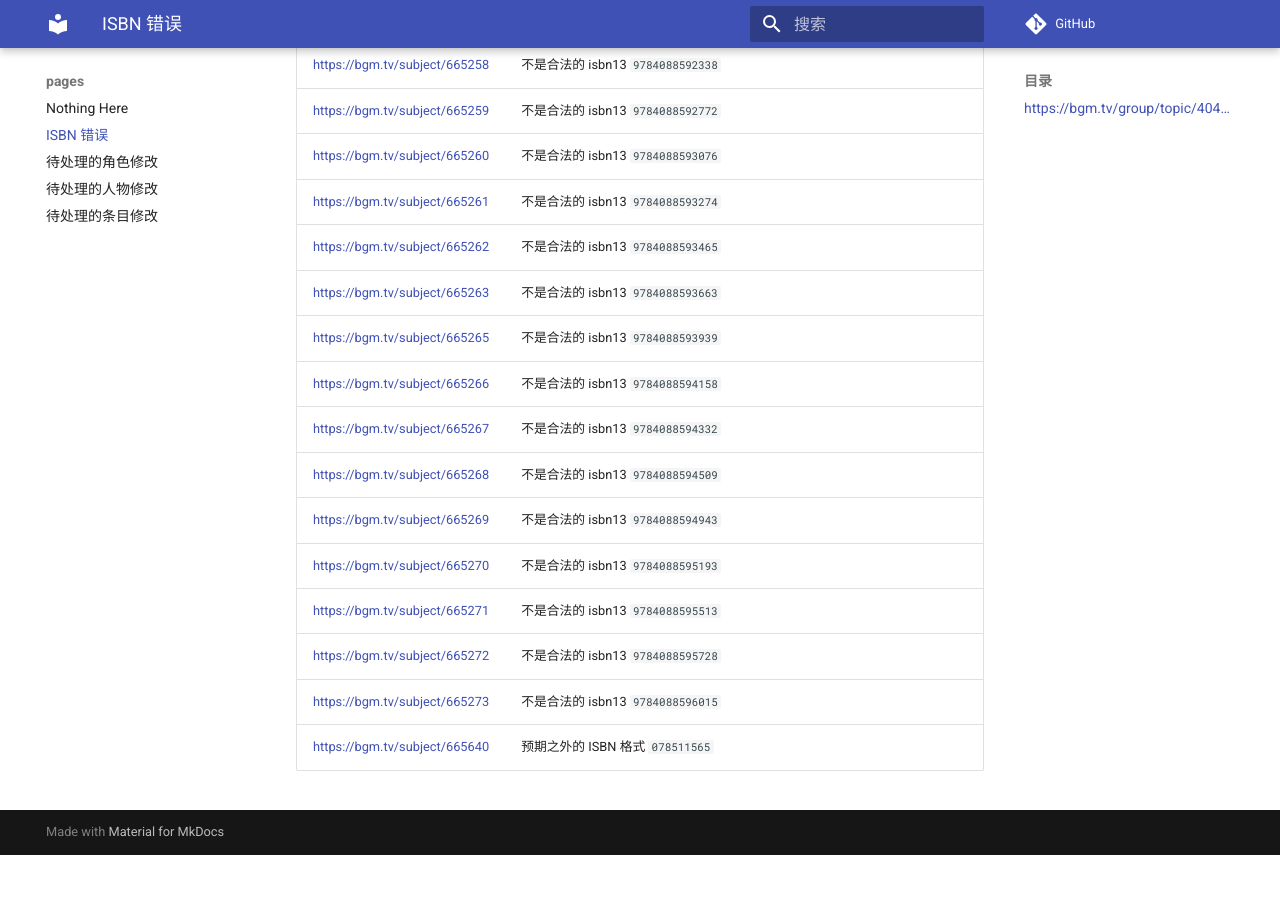
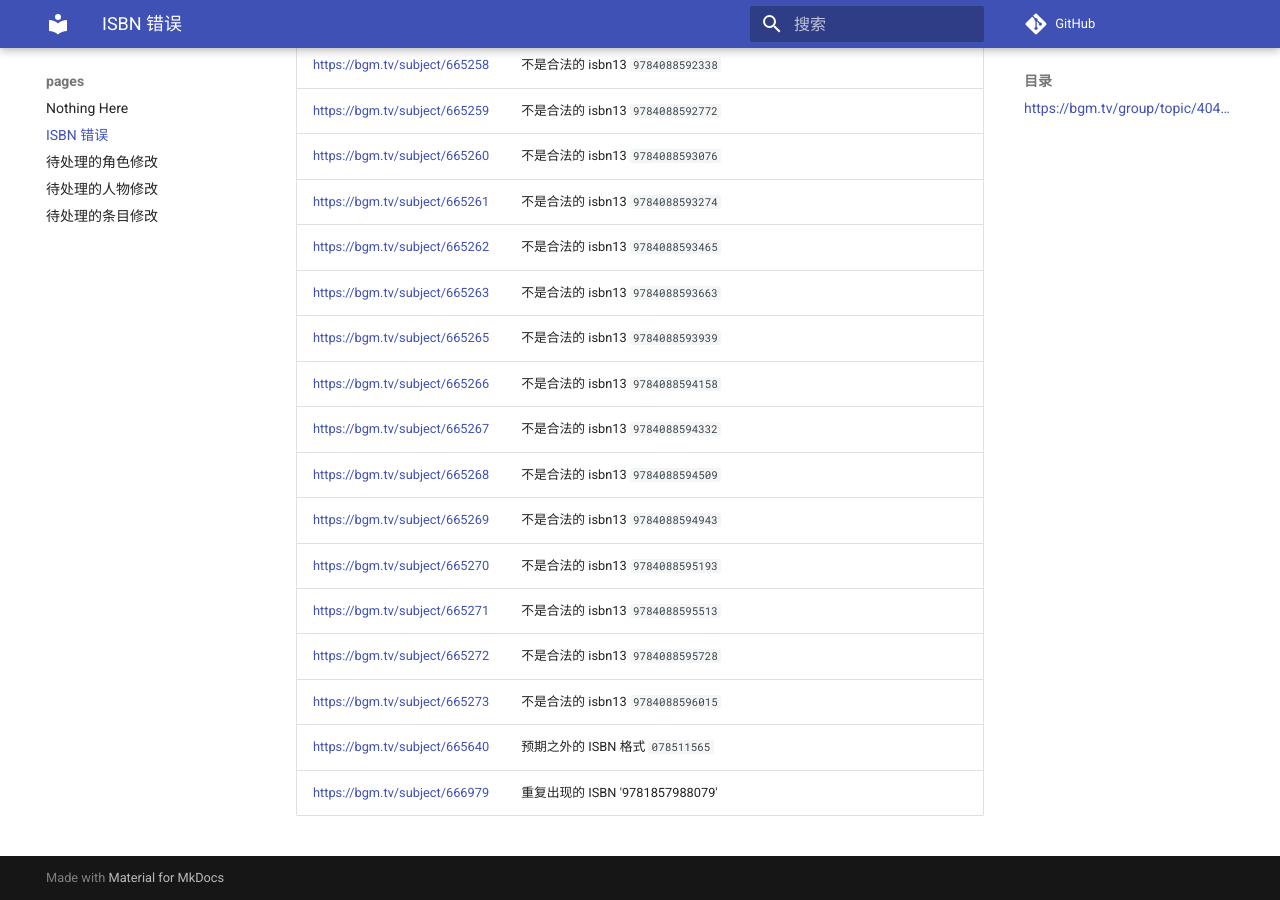
Before and after one commit to trim21/bangumi-pages, an MkDocs documentation site: the page built from docs/isbn.md, in a window 1280 px wide and 900 px high, scrolled down 11572 px. Built offline with MkDocs 1.6.1 and Material for MkDocs 9.7.7, drawn with Linux system fonts in a browser that asks for light colours; comment, search, counter and statistics services are not loaded; before the commit the page ends 12427 px from its top, so only the background shows below that; part of the change alters nothing that is shown.

Commit message:
update isbn.md

```diff
--- a/docs/isbn.md
+++ b/docs/isbn.md
@@ -1,7 +1,7 @@
 # ISBN 错误
 ## <https://bgm.tv/group/topic/404801>
 
-total 264
+total 265
 
 | url | error |
 | --- |  ---  |
@@ -269,3 +269,4 @@ total 264
 | <https://bgm.tv/subject/665272> | 不是合法的 isbn13 <code>9784088595728</code> |
 | <https://bgm.tv/subject/665273> | 不是合法的 isbn13 <code>9784088596015</code> |
 | <https://bgm.tv/subject/665640> | 预期之外的 ISBN 格式 `078511565` |
+| <https://bgm.tv/subject/666979> | 重复出现的 ISBN '9781857988079' |
```
